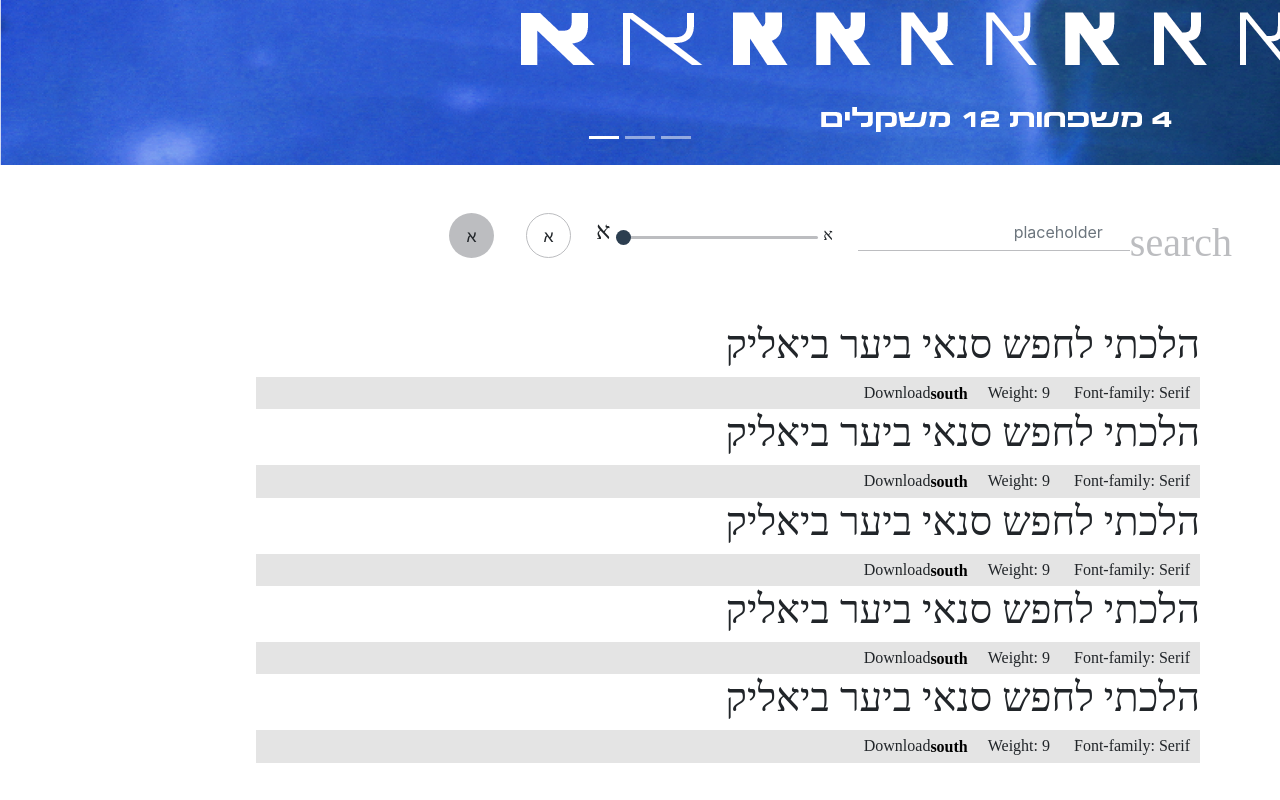
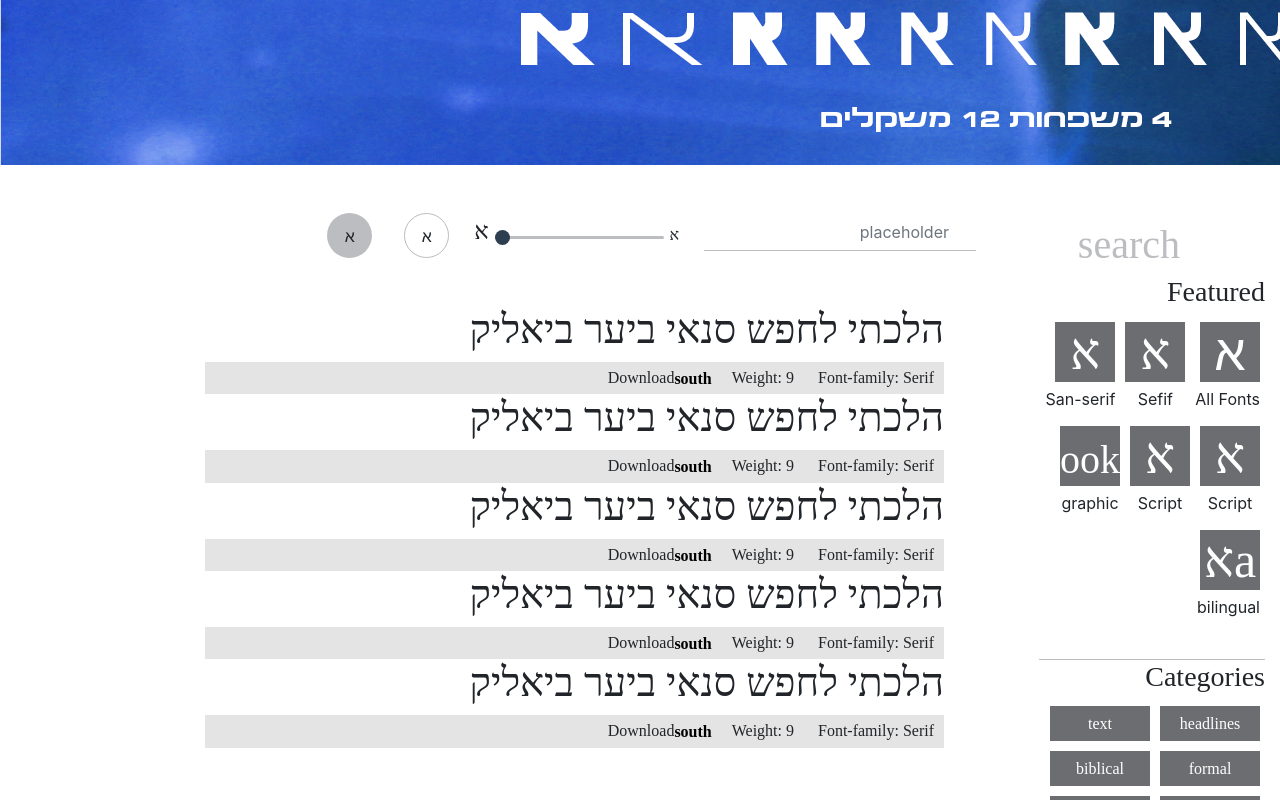
Before and after one commit to itsumrat/master-font, a React (Create React App) app: page / in a window 1280 px wide. Shown: the part 460-1260 px from the top of the page. Before the commit the page ends 1223 px from the top, so only its background shows below. Built offline with nearby package versions, Linux system fonts and the light colour scheme; the HTML template or start-up script is replaced by a standard one.

Commit message:
floating top filter and fixed search icon

```diff
--- a/src/App.css
+++ b/src/App.css
@@ -121,7 +121,9 @@ table {
 }
 .MenuItem a {
   color: #fff;
+  padding: .2rem 0;
 }
+
 .MenuItem .nav-item .nav-link {
   padding: 0;
 }
@@ -142,7 +144,7 @@ table {
 .top-filtering {
   display: flex;
   justify-content: flex-end;
-  /*width: 70%;*/
+  width: 100%;
   float: right;
   margin: 3rem;
 }
@@ -257,8 +259,14 @@ table {
 .search input[type="search"]::-webkit-input-placeholder {
   text-align: right;
 }
+.filtering-open{
+  position: absolute;
+  right: 50px;
+}
 .filtering-open a {
   color: #bcbdc0;
+  float: right;
+  margin: 50px;
 }
 .filtering-open a .material-icons {
   font-size: 2.5rem;
@@ -266,18 +274,20 @@ table {
 
 .content{
   display: flex;
+  flex-direction: column;
   overflow: hidden;
 }
 
 
 .home-contents-wrapper{
-  position: absolute;
+  /*position: absolute;*/
   width: 80%;
   /*background:orange;*/
   overflow: hidden;
   transition: 0.5s;
 }
 .slider-wrapper{
+  margin-top: 110px;
   scroll-behavior: smooth;
   position: absolute;
   left: 80%;
--- a/src/components/header/SliderComponent.js
+++ b/src/components/header/SliderComponent.js
@@ -68,7 +68,7 @@ const SliderComponent = () => {
             next={next}
             previous={previous}
         >
-            <CarouselIndicators items={items} activeIndex={activeIndex} onClickHandler={goToIndex} />
+            {/*<CarouselIndicators items={items} activeIndex={activeIndex} onClickHandler={goToIndex} />*/}
             {slides}
             <CarouselControl direction="prev" directionText="Previous" onClickHandler={previous} />
             <CarouselControl direction="next" directionText="Next" onClickHandler={next} />
--- a/src/pages/home/index.js
+++ b/src/pages/home/index.js
@@ -4,12 +4,14 @@ import Sidebar from "../../components/Sidebar";
 function HomePage() {
     const element = document.getElementById(window.location.hash);
     const [rangeSlider, setRangeSlider] = useState(0);
-    const [toggle, setToggle] = useState(false);
+    const [toggle, setToggle] = useState(true);
     const toggleWidth = () => {
         setToggle(prevState => !prevState)
     }
     return (
         <div style={{marginBottom: 30, display: 'flex', flexDirection: 'column'}}>
+            <div className="content">
+                <div style={{width: toggle ? '80%': '95%' }} className="home-contents-wrapper">
                     <div className="top-filtering">
                         <div className="textBackgroundColor">
                             <button className="btn cbtn-bg-black">א</button>
@@ -23,15 +25,7 @@ function HomePage() {
                         <div className="search">
                             <input type="search" className="form-control" placeholder="placeholder" />
                         </div>
-                <div className="filtering-open">
-                    <a href="#"><span onClick={(e)=>{
-                        e.preventDefault();
-                        toggleWidth();
-                    }} className="material-icons">search</span></a>
                     </div>
-            </div>
-            <div className="content">
-                <div style={{width: toggle ? '80%': '100%' }} className="home-contents-wrapper">
                     <div className="home-contents">
                         <h1>הלכתי לחפש סנאי ביער ביאליק </h1>
                         <div style={{backgroundColor: "#e4e4e4",marginRight: "5rem", padding: "3px 10px"}}>
@@ -108,6 +102,13 @@ function HomePage() {
                         </div>
                     </div>
                 </div>
+
+                <div className="filtering-open">
+                    <a href="#"><span onClick={(e)=>{
+                        e.preventDefault();
+                        toggleWidth();
+                    }} className="material-icons">search</span></a>
+                </div>
                 <div style={{
                     left: toggle ? '80%': '100%',
                     visibility: toggle? 'visible' : 'hidden'
```
Lines whose indentation alone changed are shown as unchanged.
